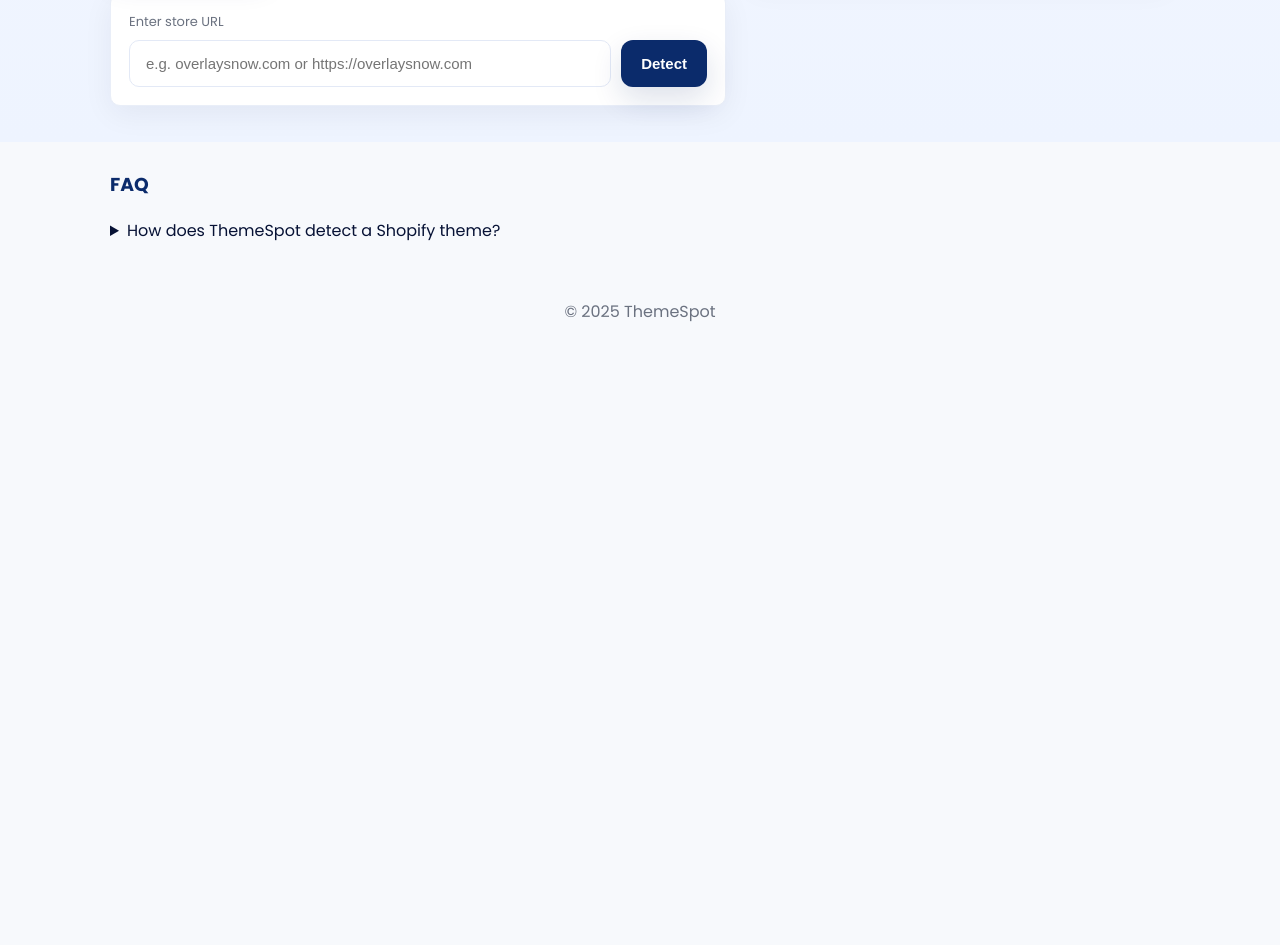
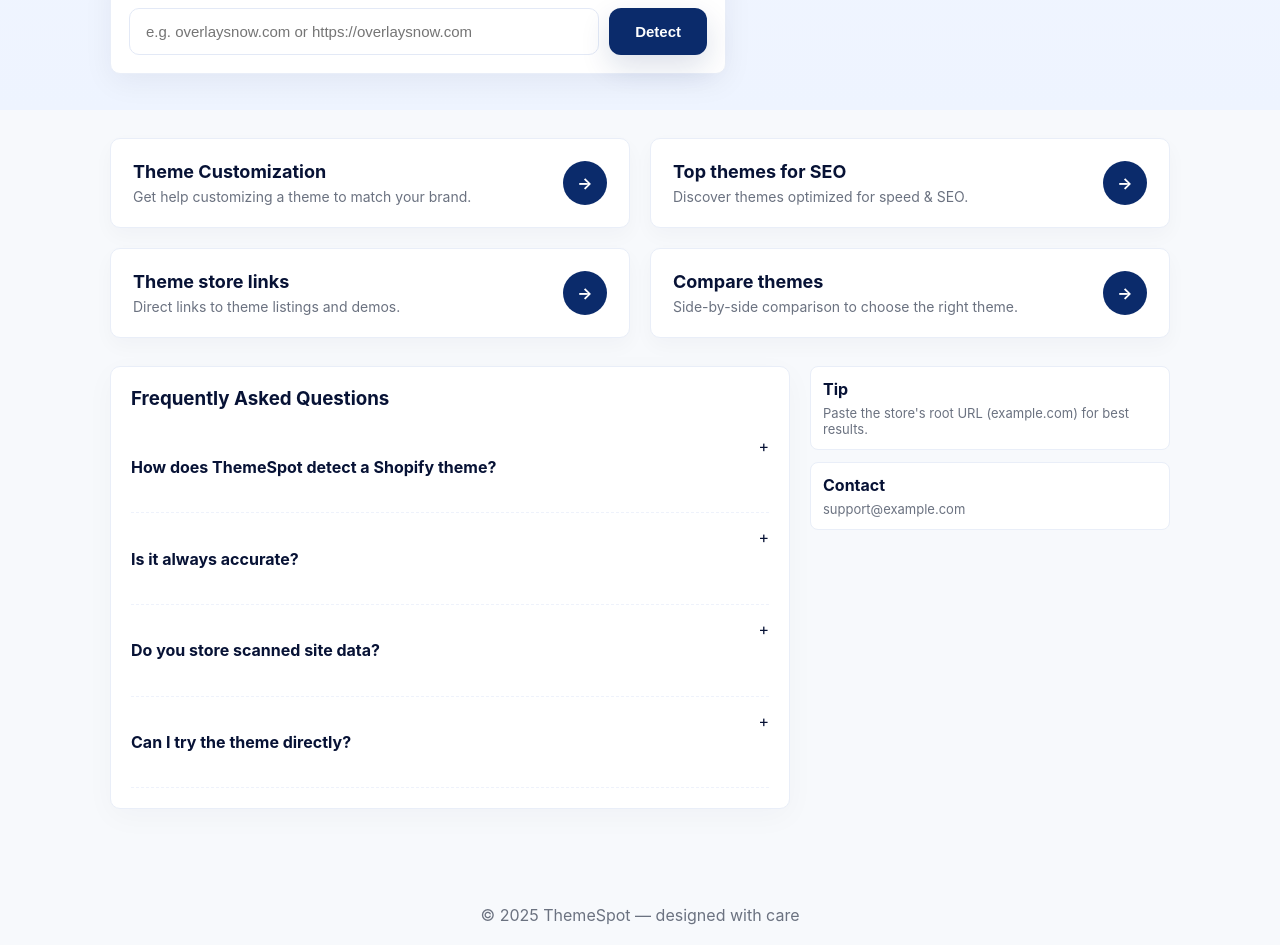
Before and after one commit to sanjeev28/themeSpot, a Next.js app: page / in a window 1280 px wide. Shown: the part 500-1445 px from the top of the page. Before the commit the page ends 844 px from the top, so only its background shows below. Built offline with nearby package versions, Linux system fonts and the light colour scheme.

Commit message:
Update index.js

```diff
--- a/pages/index.js
+++ b/pages/index.js
@@ -1,35 +1,16 @@
 // pages/index.js
-import Head from "next/head";
-import { useState } from "react";
-
-const AFF = process.env.NEXT_PUBLIC_AFFILIATE_BASE || "https://grabthatdeals.com/go/shopify/";
-
-function getDisplayThemeName(r) {
-  if (!r) return null;
-  return r.canonicalThemeName || r.schema_name || r.dataThemeName || r.rawLabel || r.themeName || null;
-}
-function getThemeVersion(r) {
-  if (!r) return null;
-  return r.schema_version || r.dataThemeVersion || r.themeVersion || null;
-}
-function rawLabelLooksCustom(r) {
-  if (!r || !r.rawLabel) return false;
-  const raw = r.rawLabel.trim().toLowerCase();
-  const canon = (getDisplayThemeName(r) || "").trim().toLowerCase();
-  if (!canon) return false;
-  return raw !== canon;
-}
+import { useState, useEffect } from "react";
 
 export default function Home() {
   const [url, setUrl] = useState("");
   const [loading, setLoading] = useState(false);
   const [result, setResult] = useState(null);
-  const [error, setError] = useState("");
 
-  async function detectTheme() {
+  const AFFILIATE_BASE = "https://grabthatdeals.com/go/shopify/";
+
+  const handleDetect = async () => {
     if (!url) return alert("Please enter a store URL");
     setLoading(true);
-    setError("");
     setResult(null);
 
     try {
@@ -39,88 +20,80 @@
         body: JSON.stringify({ url }),
       });
       const data = await res.json();
-      if (data.error) throw new Error(data.error);
-      let host;
-      try {
-        host = new URL(url.includes("://") ? url : "https://" + url).hostname;
-      } catch (e) {
-        host = url;
+      setResult({ host: new URL(url.includes("://") ? url : "https://" + url).hostname, ...data });
+    } catch (err) {
+      alert("Error: " + err.message);
     }
-      setResult({ host, ...data });
-    } catch (e) {
-      setError(String(e.message || e));
-    } finally {
     setLoading(false);
+  };
+
+  // FAQ accordion toggle
+  useEffect(() => {
+    const qs = document.querySelectorAll(".accordion .q");
+    qs.forEach((q) => {
+      q.addEventListener("click", () => {
+        const next = q.nextElementSibling;
+        const open = next.style.display === "block";
+        document.querySelectorAll(".accordion .a").forEach((a) => (a.style.display = "none"));
+        document.querySelectorAll(".accordion .q div").forEach((d) => (d.textContent = "+"));
+        if (!open) {
+          next.style.display = "block";
+          q.querySelector("div").textContent = "−";
         }
-  }
+      });
+    });
+  }, []);
 
   return (
-    <>
-      <Head>
-        <title>ThemeSpot — Shopify Theme Detector</title>
-        <meta name="viewport" content="width=device-width,initial-scale=1" />
-        <link
-          href="https://fonts.googleapis.com/css2?family=Poppins:wght@400;600;700;800&family=Inter:wght@300;400;600;700&display=swap"
-          rel="stylesheet"
-        />
-      </Head>
-
+    <div>
+      {/* Topbar */}
       <div className="topbar">
         <div className="inner">Support &nbsp;&nbsp;|&nbsp;&nbsp; Contact Sales</div>
       </div>
 
+      {/* Header */}
       <header>
         <div className="wrap header-row">
           <div className="brand">
             <div className="logo-mark">TS</div>
             <div>
               <h1>ThemeSpot</h1>
-              <div style={{ fontSize: 13, color: "var(--muted)" }}>Shopify Theme Finder</div>
+              <div style={{ fontSize: "13px", color: "var(--muted)" }}>Shopify Theme Finder</div>
             </div>
           </div>
           <nav>
-            <a>Products</a>
-            <a>Solutions</a>
-            <a>Resources</a>
-            <a>Pricing</a>
+            <a href="#">Products</a>
+            <a href="#">Solutions</a>
+            <a href="#">Resources</a>
+            <a href="#">Pricing</a>
           </nav>
         </div>
       </header>
 
+      {/* Hero */}
       <div className="hero-banner">
         <div className="hero-inner">
           <div className="hero-left">
             <div className="eyebrow">ThemeSpot</div>
             <h2>Find any Shopify store's theme instantly</h2>
             <p>
-              Paste a Shopify store URL and ThemeSpot will detect the theme, version and provide a quick link to get the theme or view its
-              listing.
+              Paste a Shopify store URL and ThemeSpot will detect the theme, version and provide a quick link to get the theme or view its listing.
             </p>
 
             <div className="cta-row">
-              <button className="btn" onClick={() => document.getElementById("storeUrl")?.focus()}>
-                Detect a theme
-              </button>
-              <button
-                className="btn-outline"
-                onClick={() => {
-                  alert("Browser extension coming soon");
-                }}
-              >
-                Get browser extension
-              </button>
+              <button className="btn">Detect a theme</button>
+              <button className="btn-outline">Get browser extension</button>
             </div>
 
-            <div className="search-card" style={{ marginTop: 22 }}>
-              <div style={{ fontSize: 13, color: "var(--muted)", marginBottom: 8 }}>Enter store URL</div>
+            <div className="search-card">
+              <div style={{ fontSize: "13px", color: "var(--muted)", marginBottom: "8px" }}>Enter store URL</div>
               <div className="search-row">
                 <input
-                  id="storeUrl"
-                  placeholder="e.g. overlaysnow.com or https://overlaysnow.com"
                   value={url}
                   onChange={(e) => setUrl(e.target.value)}
+                  placeholder="e.g. overlaysnow.com or https://overlaysnow.com"
                 />
-                <button id="detectBtn" className="btn" style={{ padding: "12px 20px" }} onClick={detectTheme} disabled={loading}>
+                <button onClick={handleDetect} className="btn" disabled={loading}>
                   {loading ? "Detecting..." : "Detect"}
                 </button>
               </div>
@@ -129,9 +102,11 @@
 
           <div className="hero-right">
             <div className="quick-card">
-              <div style={{ fontWeight: 700, fontSize: 15, color: "var(--navy)", marginBottom: 8 }}>Quick actions</div>
-              <div style={{ display: "flex", flexDirection: "column", gap: 10 }}>
-                <button className="btn" style={{ width: "100%" }} onClick={() => alert("install coming soon")}>
+              <div style={{ fontWeight: "700", fontSize: "15px", color: "var(--navy)", marginBottom: "8px" }}>
+                Quick actions
+              </div>
+              <div style={{ display: "flex", flexDirection: "column", gap: "10px" }}>
+                <button className="btn" style={{ width: "100%" }}>
                   Install Extension
                 </button>
                 <button className="btn-outline" style={{ width: "100%" }}>
@@ -143,80 +118,52 @@
         </div>
       </div>
 
-      <main style={{ maxWidth: "var(--container)", margin: "18px auto", padding: "0 20px" }}>
-        {error && (
-          <div style={{ color: "red", marginTop: 12 }}>
-            <strong>Error:</strong> {error}
+      {/* Result */}
+      {result && (
+        <div className="wrap" style={{ marginTop: "20px" }}>
+          <div className="result-card">
+            <div
+              style={{
+                width: "72px",
+                height: "72px",
+                borderRadius: "12px",
+                background: "linear-gradient(135deg,var(--accent), var(--accent-2))",
+                color: "#fff",
+                display: "flex",
+                alignItems: "center",
+                justifyContent: "center",
+                fontWeight: "700",
+                fontSize: "22px",
+              }}
+            >
+              🌐
+            </div>
+            <div className="result-meta">
+              <div className="site">{result.host} is using: {result.themeName || "Unknown"}</div>
+              {result.themeVersion && <div className="theme">Theme version: {result.themeVersion}</div>}
+              {result.themeLabel && (
+                <div className="theme">
+                  Theme label: {result.themeLabel}
+                  {result.themeLabel !== result.themeName && <span style={{ color: "brown" }}> (To look custom)</span>}
                 </div>
               )}
-
-        {result && (
-          <div style={{ marginTop: 18 }}>
-            <div className="result-card" style={{ flexDirection: "column", alignItems: "flex-start" }}>
-              <div style={{ fontWeight: 800, color: "var(--navy)", marginBottom: 8 }}>{result.host} is using:</div>
-
-              <div style={{ fontSize: 20, fontWeight: 700, color: "#072048" }}>
-                {getDisplayThemeName(result) || "Theme not detected"}
-                {getThemeVersion(result) ? ` v${getThemeVersion(result)}` : ""}
+              {result.shopifyDomain && (
+                <div className="theme">Shopify store domain: {result.shopifyDomain}</div>
+              )}
+              <div className="theme">Main domain name: {result.host}</div>
             </div>
-
-              {getThemeVersion(result) && (
-                <div style={{ marginTop: 10 }}>
-                  <strong>Theme version:</strong> v{getThemeVersion(result)}
-                </div>
-              )}
-
-              {result.rawLabel && (
-                <div style={{ marginTop: 10 }}>
-                  <strong>Theme label:</strong> {result.rawLabel}
-                  {rawLabelLooksCustom(result) && <span style={{ color: "#b4533c" }}> (To look custom)</span>}
-                </div>
-              )}
-
-              {result.shopDomain && (
-                <div style={{ marginTop: 10 }}>
-                  <strong>Shopify store domain:</strong> {result.shopDomain}
-                </div>
-              )}
-
-              {result.host && (
-                <div style={{ marginTop: 10 }}>
-                  <strong>Main domain name:</strong> {result.host}
-                </div>
-              )}
-
-              <div style={{ marginTop: 14, display: "flex", gap: 10 }}>
-                {getDisplayThemeName(result) && (
+            <div className="result-actions">
               <a
-                    href={`${AFF}?theme=${encodeURIComponent(getDisplayThemeName(result))}&site=${encodeURIComponent(result.host || "")}`}
+                href={`${AFFILIATE_BASE}?theme=${encodeURIComponent(result.themeName || "shopify")}`}
                 target="_blank"
-                    rel="noreferrer"
-                    style={{
-                      background: "var(--navy)",
-                      color: "#fff",
-                      padding: "10px 14px",
-                      borderRadius: 8,
-                      textDecoration: "none",
-                      fontWeight: 700,
-                    }}
+                rel="noopener noreferrer"
+                className="btn"
               >
                 Get this theme
               </a>
-                )}
-
               <button
-                  onClick={() => {
-                    const link = result.host && (result.host.includes("://") ? result.host : "https://" + result.host);
-                    if (link) window.open(link, "_blank");
-                  }}
-                  style={{
-                    border: "1px solid var(--navy)",
-                    background: "#fff",
-                    color: "var(--navy)",
-                    padding: "10px 14px",
-                    borderRadius: 8,
-                    fontWeight: 700,
-                  }}
+                className="btn-outline"
+                onClick={() => window.open("https://" + result.host, "_blank")}
               >
                 Visit site
               </button>
@@ -225,19 +172,93 @@
         </div>
       )}
 
-        <section style={{ marginTop: 28 }}>
-          <h3 style={{ color: "var(--navy)" }}>FAQ</h3>
-          <details style={{ marginTop: 8 }}>
-            <summary>How does ThemeSpot detect a Shopify theme?</summary>
-            <div style={{ paddingTop: 8, color: "var(--muted)" }}>
-              We check authoritative signals in the HTML/JS: <code>Shopify.theme</code> JSON (schema_name, schema_version),{" "}
-              <code>data-theme-name</code> attributes on scripts, and asset paths containing <code>/themes/</code>.
+      {/* Info Cards */}
+      <div className="cards-grid">
+        <div className="info-card">
+          <div>
+            <h4>Theme Customization</h4>
+            <p>Get help customizing a theme to match your brand.</p>
           </div>
-          </details>
+          <div className="card-arrow">→</div>
+        </div>
+
+        <div className="info-card">
+          <div>
+            <h4>Top themes for SEO</h4>
+            <p>Discover themes optimized for speed & SEO.</p>
+          </div>
+          <div className="card-arrow">→</div>
+        </div>
+
+        <div className="info-card">
+          <div>
+            <h4>Theme store links</h4>
+            <p>Direct links to theme listings and demos.</p>
+          </div>
+          <div className="card-arrow">→</div>
+        </div>
+
+        <div className="info-card">
+          <div>
+            <h4>Compare themes</h4>
+            <p>Side-by-side comparison to choose the right theme.</p>
+          </div>
+          <div className="card-arrow">→</div>
+        </div>
+      </div>
+
+      {/* FAQ */}
+      <section className="faq-section">
+        <div className="faq-grid">
+          <div className="faq-card">
+            <h3>Frequently Asked Questions</h3>
+            <div className="accordion">
+              <div className="q">
+                <h4>How does ThemeSpot detect a Shopify theme?</h4>
+                <div>+</div>
+              </div>
+              <div className="a">
+                We scan HTML for <code>window.Shopify.theme</code>, <code>schema_name</code>, or <code>data-theme-name</code>.
+              </div>
+
+              <div className="q">
+                <h4>Is it always accurate?</h4>
+                <div>+</div>
+              </div>
+              <div className="a">Not always. Heavily customized themes may look "custom".</div>
+
+              <div className="q">
+                <h4>Do you store scanned site data?</h4>
+                <div>+</div>
+              </div>
+              <div className="a">No, this demo does not store scan results.</div>
+
+              <div className="q">
+                <h4>Can I try the theme directly?</h4>
+                <div>+</div>
+              </div>
+              <div className="a">Yes, use the "Get this theme" button to view or try the theme.</div>
+            </div>
+          </div>
+
+          <aside className="faq-side">
+            <div className="side-card">
+              <strong>Tip</strong>
+              <div style={{ color: "var(--muted)", marginTop: "6px", fontSize: "13px" }}>
+                Paste the store's root URL (example.com) for best results.
+              </div>
+            </div>
+
+            <div className="side-card">
+              <strong>Contact</strong>
+              <div style={{ color: "var(--muted)", marginTop: "6px", fontSize: "13px" }}>support@example.com</div>
+            </div>
+          </aside>
+        </div>
       </section>
-      </main>
 
-      <footer style={{ textAlign: "center", padding: "20px", color: "var(--muted)" }}>© 2025 ThemeSpot</footer>
-    </>
+      {/* Footer */}
+      <footer>© 2025 ThemeSpot — designed with care</footer>
+    </div>
   );
 }
```
Lines whose indentation alone changed are shown as unchanged.
